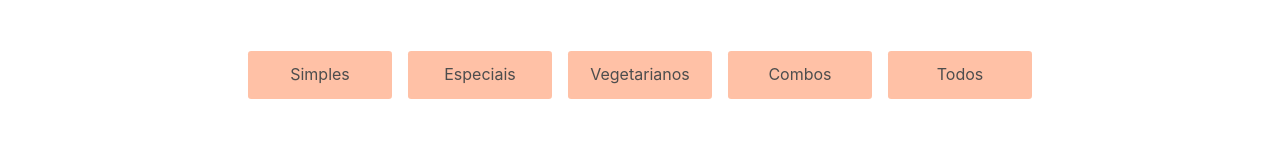
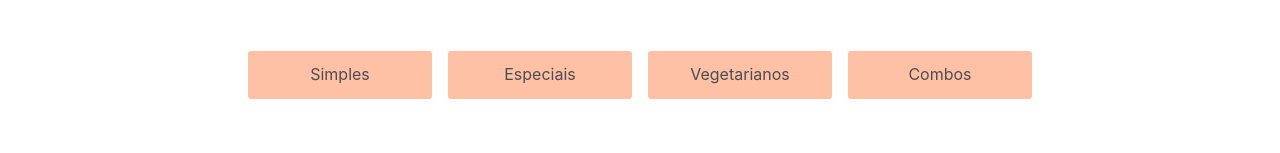
Before and after one commit to underdogbytes/hotdogson, a Vue app: page / in a window 1280 px wide. Shown: the part 501-654 px from the top of the page. Built offline with nearby package versions, Linux system fonts and the light colour scheme.

Commit message:
💩✨ new component: FilterMenu
- New component for Filter using old code and did some improvements on it

```diff
--- /dev/null
+++ b/src/components/FilterMenu.vue
@@ -0,0 +1,60 @@
+<template>
+    <div class="menu-filter">
+        <span @click="selectFilter(filter.category)" class="menu-filter__btn" v-for="filter in filters" :key="filter">{{ filter.label }}</span>
+    </div>
+</template>
+
+<script>
+export default {
+    props: ['foodCategory'],
+    data() {
+        return {
+            filters: [
+                {
+                    label: 'Simples',
+                    category: 'simples'
+                },
+                {
+                    label: 'Especiais',
+                    category: 'especiais'
+                },
+                {
+                    label: 'Vegetarianos',
+                    category: 'vegetarianos'
+                },
+                {
+                    label: 'Combos',
+                    category: 'combos'
+                },
+            ]
+        }
+    },
+    methods: {
+        selectFilter(foodCategory){
+            // console.log('children', foodCategory)
+            this.$emit('selectFilter', foodCategory)
+        }
+    }
+}
+</script>
+
+<style scoped>
+.menu-filter {
+    max-width: 800px;
+    margin: 0 auto 2rem;
+
+    display: grid;
+    grid-template-columns: repeat(auto-fit, minmax(150px, 1fr));
+}
+.menu-filter__btn {
+    padding: 0.7rem 1rem;
+    margin: 0.5em;
+
+    text-align: center;
+    font-size: 1rem;
+    color: #4D4D4D;
+
+    border-radius: 0.2rem;
+    background-color: #FFC1A6;
+}
+</style>
--- a/src/components/Menu.vue
+++ b/src/components/Menu.vue
@@ -2,12 +2,9 @@
     <div>
         <TitleImg :imgPath="title" />
 
-        <div class="menu__filter">
-            <span class="menu__filter__btn" v-for="filter in filters" :key="filter">{{ filter }}</span>
-        </div>
-
+        <FilterMenu v-on:selectFilter="filterFoodByCategory($event)" />
         <div class="menu__items">
-            <div class="menu__item" v-for="food in menuFood" :key="food">
+            <div class="menu__item" v-for="food in menuFoodFiltered" :key="food">
                 <div>
                     <img :src="food.thumb" alt="" class="menu__item__img">
                 </div>
@@ -24,10 +21,11 @@
 
 <script>
 import TitleImg from './Titles/TitleImg.vue'
+import FilterMenu from './FilterMenu.vue'
 import titleSrc from '@/assets/img/menu.svg'
 
 export default {
-    components: {TitleImg},
+    components: {TitleImg, FilterMenu},
     data(){
         return{
             title: titleSrc,
@@ -45,48 +43,49 @@ export default {
                     name: 'Bidu Bidu',
                     description: 'Pão, salsicha veggie, maionese especial, mostarda, catchup, vinagrete',
                     price: 'R$ 10,00',
-                    category: 'vegetariano'
+                    category: 'vegetarianos'
                 },
                 {
                     thumb: 'src/assets/img/food/hotdogson.svg',
                     name: 'Hotdogson Combo',
                     description: 'O clássico com 250g de batata frita e aquela coquinha gelada de 350ml!',
                     price: 'R$ 10,00',
-                    category: 'combo'
+                    category: 'combos'
                 },
                 {
                     thumb: 'src/assets/img/food/monstro-da-dungeon.svg',
                     name: 'Monstro da Dungeon',
                     description: 'Pãozão com salsicha, maionese especial, bacon, pepino, muito queijo e cebola roxa',
                     price: 'R$ 10,00',
-                    category: 'especial'
+                    category: 'especiais'
                 }
-            ]
+            ],
+            menuFoodFiltered: []
+        }
+    },
+    mounted(){
+        this.menuFoodFiltered = this.menuFood
+    },
+    methods: {
+        filterFoodByCategory(foodCategory){
+            // console.log('father', foodCategory)
+            let tempList = []
+
+            this.menuFood.forEach(element => {
+
+                if(element.category  == foodCategory ){
+                    tempList.push(element)
+                }
+
+            });
+
+            this.menuFoodFiltered = tempList
         }
     }
 }
 </script>
 
 <style>
-.menu__filter {
-    max-width: 800px;
-    margin: 0 auto 2rem;
-
-    display: grid;
-    grid-template-columns: repeat(auto-fit, minmax(150px, 1fr));
-}
-.menu__filter__btn {
-    padding: 0.7rem 1rem;
-    margin: 0.5em;
-
-    text-align: center;
-    font-size: 1rem;
-    color: #4D4D4D;
-
-    border-radius: 0.2rem;
-    background-color: #FFC1A6;
-}
-
 .menu__items {
     display: grid;
     grid-template-columns: repeat(auto-fit, minmax(300px, 1fr));
```
